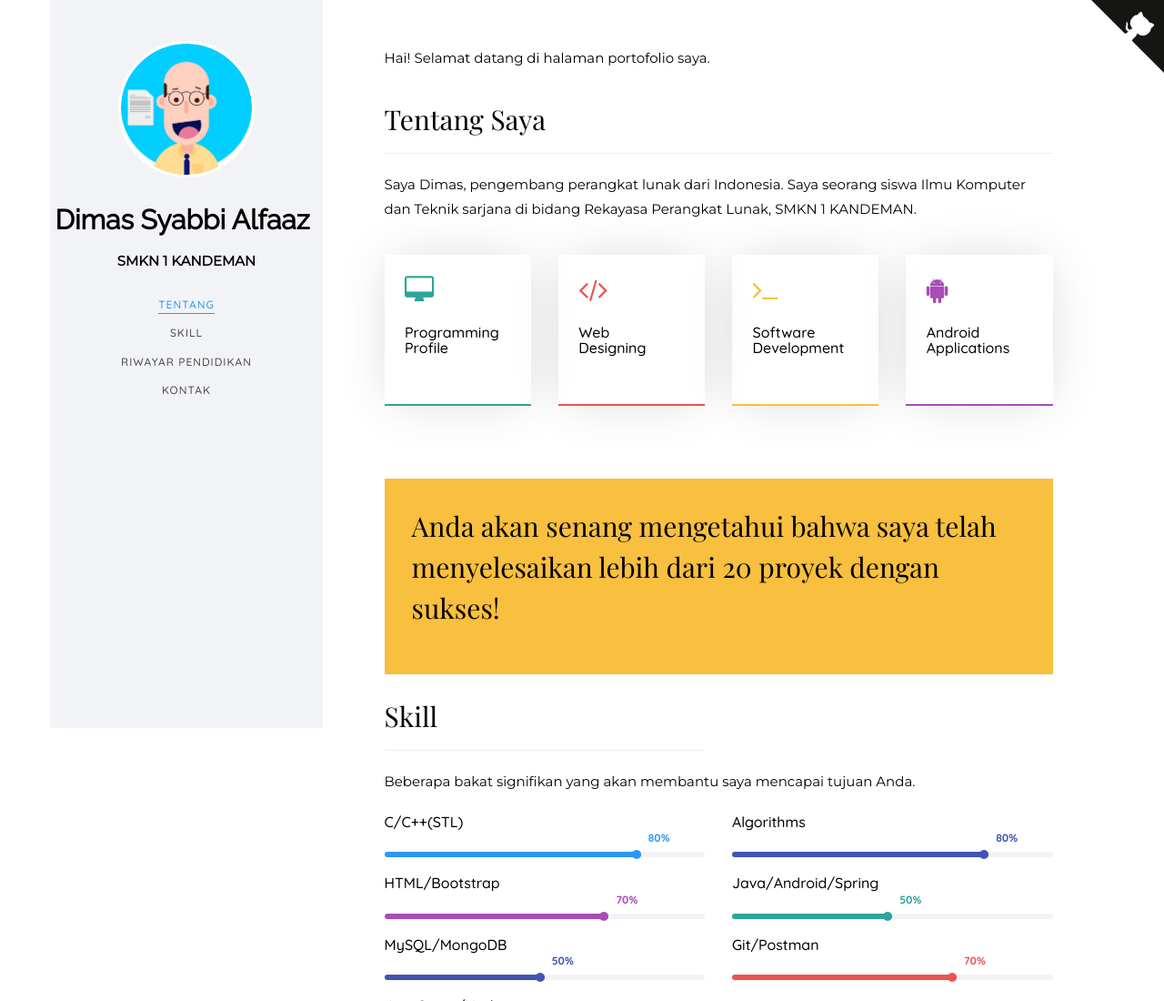
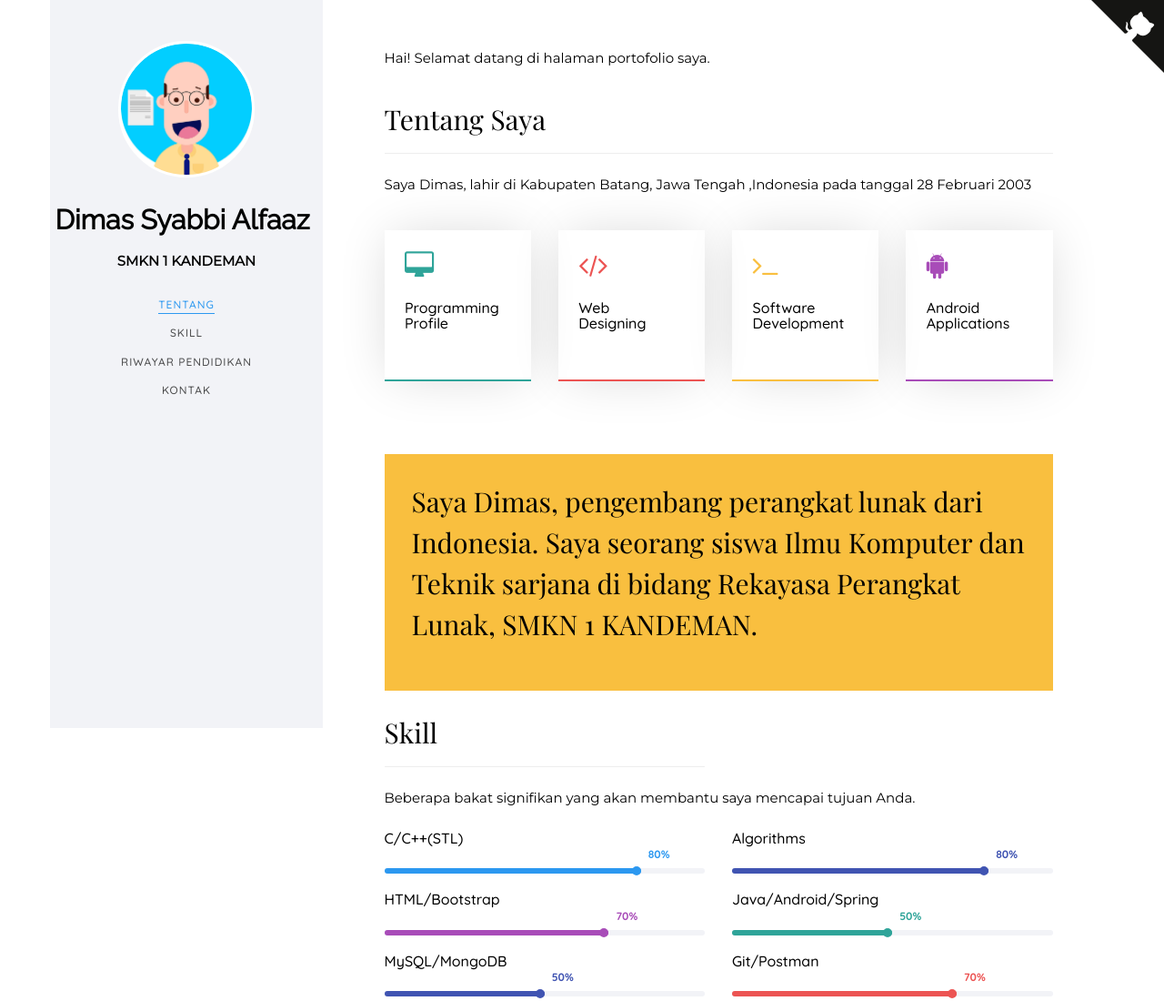
Before and after one commit to dimassyabbi/dimassyabbi.github.io, a plain HTML site: page index.html in a window 1280 px wide. Shown: the top 1100 px of the page at 91% size. Drawn offline with nearby package versions, Linux system fonts and the light colour scheme; a web font is replaced by a local one.

Commit message:
Update index.html

```diff
--- a/index.html
+++ b/index.html
@@ -85,7 +85,7 @@
                                  <div class="about-desc">
                                     <h2>Tentang Saya</h2>
                                     <hr>
-                                    <p>Saya Dimas, pengembang perangkat lunak dari Indonesia. Saya seorang siswa Ilmu Komputer dan Teknik sarjana di bidang Rekayasa Perangkat Lunak, SMKN 1 KANDEMAN.
+                                    <p>Saya Dimas, lahir di Kabupaten Batang, Jawa Tengah ,Indonesia pada tanggal 28 Februari 2003
 
                                     </p>
                                  </div>
@@ -130,7 +130,7 @@
                               <div class="col-md-12 animate-box" data-animate-effect="fadeInLeft">
                                  <div class="hire">
                                     <h2>
-Anda akan senang mengetahui bahwa saya telah menyelesaikan lebih dari 20 proyek dengan sukses!</h2>
+Saya Dimas, pengembang perangkat lunak dari Indonesia. Saya seorang siswa Ilmu Komputer dan Teknik sarjana di bidang Rekayasa Perangkat Lunak, SMKN 1 KANDEMAN.</h2>
 <!--                                    <a href="#" class="btn-hire" style="text-align: center;">Download Resume</a>-->
                                  </div>
                               </div>
```
